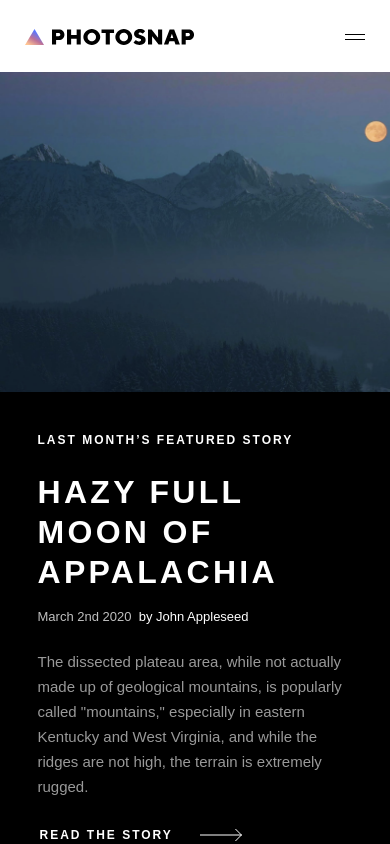
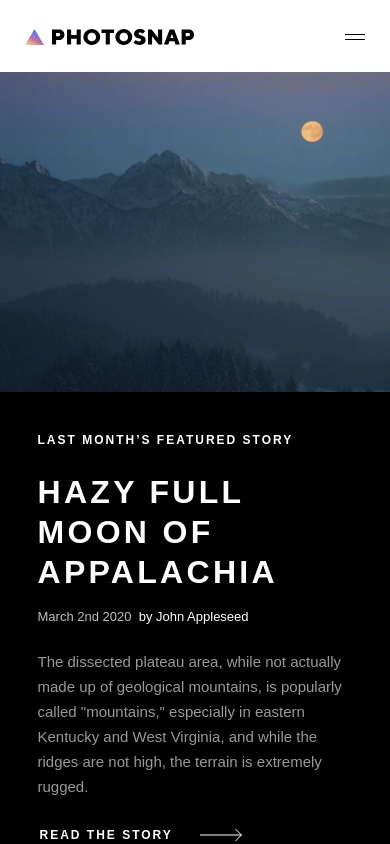
Before and after one commit to ding-09/photosnap, a React (Create React App) app: page /stories in a window 390 px wide. Shown: the top 844 px of the page. Built offline with nearby package versions, Linux system fonts and the light colour scheme; the HTML template or start-up script is replaced by a standard one.

Commit message:
fixed mobile hero image position on Stories page

```diff
--- a/src/components/StoryCard.js
+++ b/src/components/StoryCard.js
@@ -30,22 +30,6 @@ const Card = styled.article`
   cursor: pointer;
   overflow-x: hidden;
   transition: 0.25s;
-  @media (max-width: 375px) {
-    flex: 1 1 37.5rem;
-    height: 37.5rem;
-    background: url(${(props) => props.mobileImg && `${props.mobileImg}`})
-      no-repeat;
-    background-size: cover;
-    background-position: center;
-  }
-  @media (min-width: 769px) {
-    &:hover {
-      transform: translateY(-2.4rem);
-      .theme-border {
-        display: block;
-      }
-    }
-  }
   .card-container {
     width: 100%;
     height: 70%;
@@ -65,7 +49,7 @@ const Card = styled.article`
       margin-bottom: 2rem;
       p {
         padding-top: 4px;
-        padding-bottom: 1.5rem;
+        padding-bottom: 1.6rem;
         font-size: 1.3rem;
         line-height: 1.7rem;
       }
@@ -74,6 +58,22 @@ const Card = styled.article`
       }
     }
   }
+  @media (min-width: 769px) {
+    &:hover {
+      transform: translateY(-2.4rem);
+      .theme-border {
+        display: block;
+      }
+    }
+  }
+  @media (max-width: 375px) {
+    flex: 1 1 37.5rem;
+    height: 37.5rem;
+    background: url(${(props) => props.mobileImg && `${props.mobileImg}`})
+      no-repeat;
+    background-size: cover;
+    background-position: center;
+  }
 `;
 
 export default StoryCard;
--- a/src/pages/Stories.js
+++ b/src/pages/Stories.js
@@ -1,18 +1,19 @@
 import React from 'react';
 import styled from 'styled-components';
+import ArrowButton from '../styles/ArrowButton';
+import StoryData from '../components/StoryData';
+import StoryCard from '../components/StoryCard';
+
+// images
 import heroImage from '../assets/stories/desktop/moon-of-appalacia.jpg';
 import tabletHeroImage from '../assets/stories/tablet/moon-of-appalacia.jpg';
 import mobileHeroImage from '../assets/stories/mobile/moon-of-appalacia.jpg';
-import ArrowButton from '../styles/ArrowButton';
-import StoryData from '../components/StoryData';
-import StoryCard from '../components/StoryCard';
 
 const Stories = () => {
   return (
     <main>
       <HeroSection>
-        <section className="mobile-hero-image">
-        </section>
+        <section className="mobile-hero-image"></section>
         <section className="hero-text">
           <h4>LAST MONTH’S FEATURED STORY</h4>
           <h1>HAZY FULL MOON OF APPALACHIA</h1>
@@ -47,35 +48,6 @@ const HeroSection = styled.section`
   position: relative;
   display: flex;
   align-items: center;
-  @media (max-width: 768px) {
-    background: url(${tabletHeroImage}) no-repeat;
-    background-position: center;
-    background-size: cover;
-    padding-left: 4rem;
-  }
-  @media (max-width: 450px) {
-    background: #000000;
-    min-height: 50rem;
-    padding: 0;
-    flex-direction: column;
-    .mobile-hero-image {
-      width: 100%;
-      min-height: 32rem;
-      background: url(${mobileHeroImage}) no-repeat;
-      background-position: center;
-      background-size: cover;
-    }
-    .hero-text {
-      min-width: 31rem;
-      margin: 0 auto;
-      padding: 4rem 3rem;
-      h1 {
-        font-size: 3.2rem;
-        line-height: 4rem;
-        letter-spacing: 3.3px;
-      }
-    }
-  }
   .hero-text {
     width: 37.5rem;
     min-height: 40.6rem;
@@ -96,6 +68,31 @@ const HeroSection = styled.section`
       opacity: 0.6;
     }
   }
+  @media (max-width: 768px) {
+    background: url(${tabletHeroImage}) no-repeat;
+    background-position: center;
+    background-size: cover;
+    padding-left: 4rem;
+  }
+  @media (max-width: 500px) {
+    background: #000000;
+    min-height: 50rem;
+    padding: 0;
+    flex-direction: column;
+    align-items: flex-start;
+    .mobile-hero-image {
+      width: 100%;
+      min-height: 32rem;
+      background: url(${mobileHeroImage}) no-repeat;
+      background-position: 70%;
+      background-size: cover;
+    }
+    .hero-text {
+      min-width: 31rem;
+      margin: 0 auto;
+      padding: 4rem 3rem;
+    }
+  }
 `;
 
 const StoryGrid = styled.section`
--- a/src/styles/GlobalStyle.js
+++ b/src/styles/GlobalStyle.js
@@ -83,8 +83,16 @@ const GlobalStyle = createGlobalStyle`
         cursor: pointer;
     }
     .selected {
-        opacity: 0.5;
+        opacity: 0.3;
         pointer-events: none;
+    }
+    .theme-border {
+        width: 100%;
+        height: 6px;
+        position: absolute;
+        background: linear-gradient(26.57deg, #FFC593 0%, #BC7198 43.29%, #5A77FF 83.33%);
+        bottom: 0;
+        display: none;
     }
     .hero-border {
         width: 6px;
```
Also changed, not shown: 1 other file (tests, documents, lock files or other folders).
